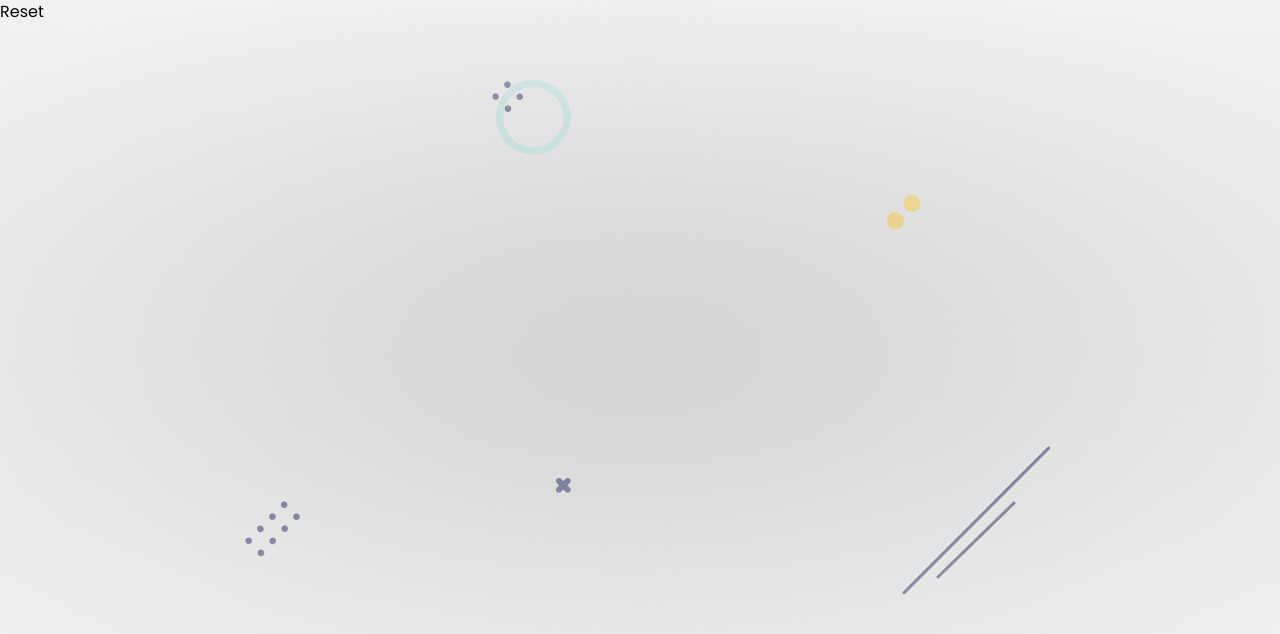
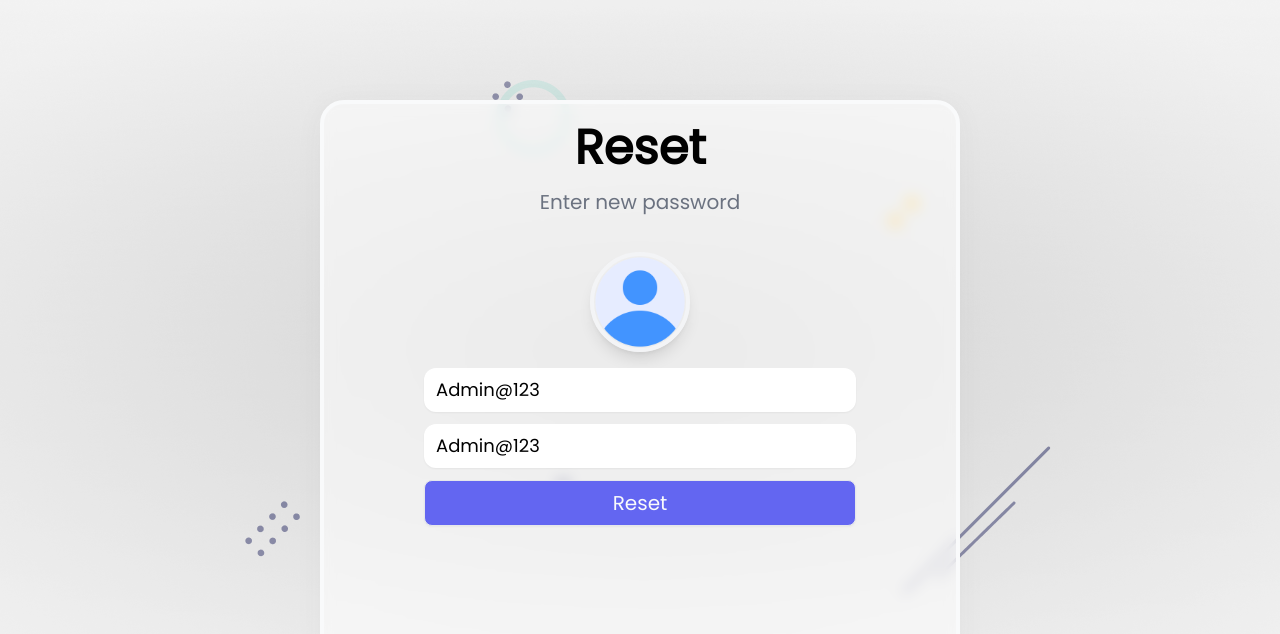
Before and after one commit to SGsubuuu-2322/MERN_LOGIN_APP_WITH_RESET_EMAIL, a React (Vite) app in the folder client_app/client-side-app/: page /reset in a window 1280 px wide. Shown: the top 634 px of the page. Built offline with nearby package versions, Linux system fonts and the light colour scheme.

Commit message:
Debugged Recovery component and created logic for Reset component...

```diff
--- a/client_app/client-side-app/src/components/Recovery.jsx
+++ b/client_app/client-side-app/src/components/Recovery.jsx
@@ -1,24 +1,13 @@
 // import React from "react";
-import { Link } from "react-router-dom";
 import styles from "../styles/Username.module.css";
 import { Toaster } from "react-hot-toast";
-import { useFormik } from "formik";
-import { passwordValidate } from "../helper/validate";
+
 // import { useAuthStore } from '../store/store'
 
 function Recovery() {
-  const formik = useFormik({
-    initialValues: {
-      otp: "",
-    },
-    validate: passwordValidate,
-    validateOnBlur: false,
-    validateOnChange: false,
-    onSubmit: async (values) => {
-      console.log(values);
-    },
-  });
-
+  const onSubmit = (e) => {
+    console.log(e);
+  };
   return (
     <div className="container mx-auto">
       <Toaster position="top-center" reverseOrder={false}></Toaster>
@@ -32,7 +21,7 @@ function Recovery() {
             </span>
           </div>
 
-          <form className="pt-20" onSubmit={formik.handleSubmit}>
+          <form className="pt-20" onSubmit={onSubmit}>
             <div className="textbox flex flex-col items-center gap-3">
               <div className="input text-center">
                 <span className="py-4 text-sm text-left text-gray-500">
@@ -52,9 +41,9 @@ function Recovery() {
             <div className="text-center">
               <span className="text-gray-500">
                 Can&apos;t get OPT ?{" "}
-                <Link className="text-red-500" to="/recovery">
+                <button className="text-red-500" to="/recovery">
                   Resend
-                </Link>
+                </button>
               </span>
             </div>
           </form>
--- a/client_app/client-side-app/src/components/Reset.jsx
+++ b/client_app/client-side-app/src/components/Reset.jsx
@@ -1,9 +1,65 @@
-// import React from 'react'
+// import React from "react";
+import styles from "../styles/Username.module.css";
+import avatar from "../assets/profile.png";
+import { Toaster } from "react-hot-toast";
+import { useFormik } from "formik";
+import { passwordValidate } from "../helper/validate";
+// import { useAuthStore } from '../store/store'
 
 function Reset() {
+  const formik = useFormik({
+    initialValues: {
+      password: "Admin@123",
+      confirm_pwd: "Admin@123",
+    },
+    validate: passwordValidate,
+    validateOnBlur: false,
+    validateOnChange: false,
+    onSubmit: async (values) => {
+      console.log(values);
+    },
+  });
+
   return (
-    <div>Reset</div>
-  )
+    <div className="container mx-auto">
+      <Toaster position="top-center" reverseOrder={false}></Toaster>
+
+      <div className="flex justify-center items-center h-screen">
+        <div className={styles.glass} style={{ width: "50%" }}>
+          <div className="title flex flex-col items-center">
+            <h4 className="text-5xl font-bold">Reset</h4>
+            <span className="py-4 text-xl w-2/3 text-center text-gray-500">
+              Enter new password
+            </span>
+          </div>
+
+          <form className="py-1" onSubmit={formik.handleSubmit}>
+            <div className="profile flex justify-center py-4">
+              <img src={avatar} className={styles.profile_img} alt="avatar" />
+            </div>
+
+            <div className="textbox flex flex-col items-center gap-3">
+              <input
+                {...formik.getFieldProps("password")}
+                className={styles.textbox}
+                type="text"
+                placeholder="Password"
+              />
+              <input
+                {...formik.getFieldProps("confirm_pwd")}
+                className={styles.textbox}
+                type="text"
+                placeholder="Repeat Password"
+              />
+              <button className={styles.btn} type="submit">
+                Reset
+              </button>
+            </div>
+          </form>
+        </div>
+      </div>
+    </div>
+  );
 }
 
 export default Reset;
```
